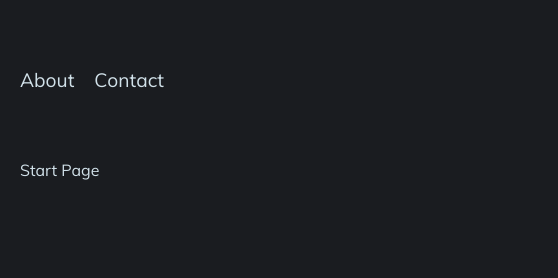
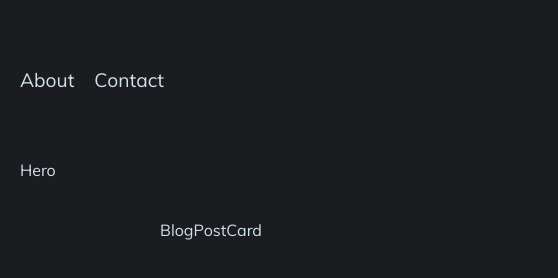
Before and after one commit to MajhiRockzZ/custom-gatsby, a Gatsby site: page / in a window 1280 px wide. Shown: the full height of the page, 0-558 px from the left. Built offline with nearby package versions, Linux system fonts and the light colour scheme; Gatsby itself is replaced by a stand-in of ours.

Commit message:
fix: setup home page index file

```diff
--- /dev/null
+++ b/src/components/BlogPostCard/index.js
@@ -0,0 +1,5 @@
+import React from "react"
+
+const BlogPostCard = () => <div>BlogPostCard</div>
+
+export default BlogPostCard
--- /dev/null
+++ b/src/components/Hero/index.js
@@ -0,0 +1,5 @@
+import React from 'react'
+
+const Hero = () => <div>Hero</div>
+
+export default Hero
--- a/src/pages/index.js
+++ b/src/pages/index.js
@@ -1,9 +1,21 @@
 import React from "react"
 
 // Components
-import Layout from 'components/Layout'
+import Layout from "components/Layout"
 import SEO from "components/SEO"
+import Hero from "components/Hero"
+import BlogPostCard from "components/BlogPostCard"
 
-const IndexPage = () => <Layout>Start Page</Layout>
+const IndexPage = () => {
+  return (
+    <Layout>
+      <SEO title="Home" />
+      <Hero />
+      <main>
+        <BlogPostCard />
+      </main>
+    </Layout>
+  )
+}
 
 export default IndexPage
```
